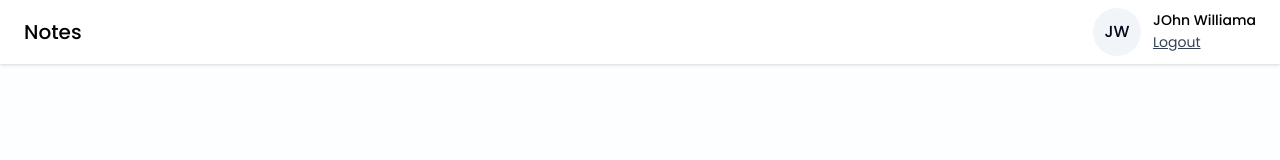
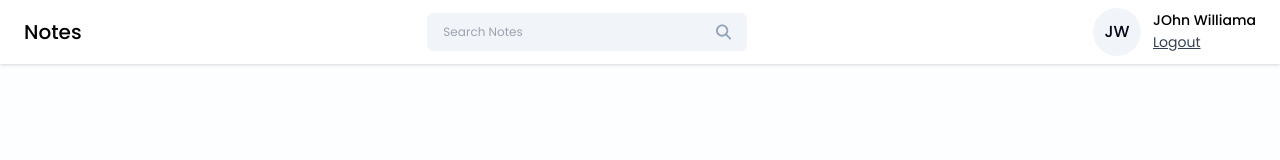
Before and after one commit to DinukaS2004/Notes-App, a React (Vite) app in the folder frontend/notes-app/: page /signup in a window 1280 px wide. Shown: the top 160 px of the page. Built offline with nearby package versions, Linux system fonts and the light colour scheme; a web font is replaced by a local one.

Commit message:
Created search bar component

```diff
--- a/frontend/notes-app/src/Components/Navbar/Navbar.jsx
+++ b/frontend/notes-app/src/Components/Navbar/Navbar.jsx
@@ -1,8 +1,10 @@
-import React from 'react'
+import React,{useState} from 'react'
 import ProfileInfo from '../Cards/ProfileInfo'
 import { useNavigate } from 'react-router-dom';
+import SearchBar from '../SearchBar/SearchBar';
 
 function Navbar() {
+  const [searchQuery, setSearchQuery] = useState("");
 
   const navigate = useNavigate;
 
@@ -10,11 +12,22 @@ function Navbar() {
     navigate('/login')
   };
 
+  const handleSearch = () =>{
+  }
+  const onClearSearch = () =>{
+    setSearchQuery("");
+  }
   return (
     <div className='bg-white flex items-center justify-between px-6 py-2 drop-shadow'>
         <h2 className='text-xl font-medium text-black py-2'>Notes</h2>
 
-
+        <SearchBar value={searchQuery}
+         onChange={({target})=>{
+          setSearchQuery(target.value);
+         }}
+         handleSearch={handleSearch}
+         onClearSearch={onClearSearch}
+        />
 
         <ProfileInfo onLogout={onLogout}/>
     </div>
--- /dev/null
+++ b/frontend/notes-app/src/Components/SearchBar/SearchBar.jsx
@@ -0,0 +1,31 @@
+import React from 'react'
+import { FaMagnifyingGlass} from 'react-icons/fa6'
+import { IoMdClose } from 'react-icons/io'
+
+
+const SearchBar = ({value,onChange,handleSearch,onClearSearch}) => {
+
+  return (
+    <div className='w-80 flex items-center px-4 bg-slate bg-slate-100 rounded-md'>
+    <input
+      type='text'
+      placeholder='Search Notes'
+      className='w-full text-xs bg-transparent py-[11px] outline-none'
+      value={value}
+      onChange={onChange}
+    />
+
+    {value &&(
+    <IoMdClose
+    className="text-xl text-slate-500 cursor-pointer hover:text-black"
+    onClick={onClearSearch}
+    />
+    )}
+
+    <FaMagnifyingGlass className="text-slate-400 cursor-pointer hover:text-black" onClick={handleSearch}/>
+    </div>
+
+  )
+}
+
+export default SearchBar
--- a/frontend/notes-app/src/Pages/Home/Home.jsx
+++ b/frontend/notes-app/src/Pages/Home/Home.jsx
@@ -5,6 +5,9 @@ function Home() {
   return (
     <>
     <Navbar/>
+    <div className='container mx-auto'>
+
+    </div>
     </>
 
   )
```
